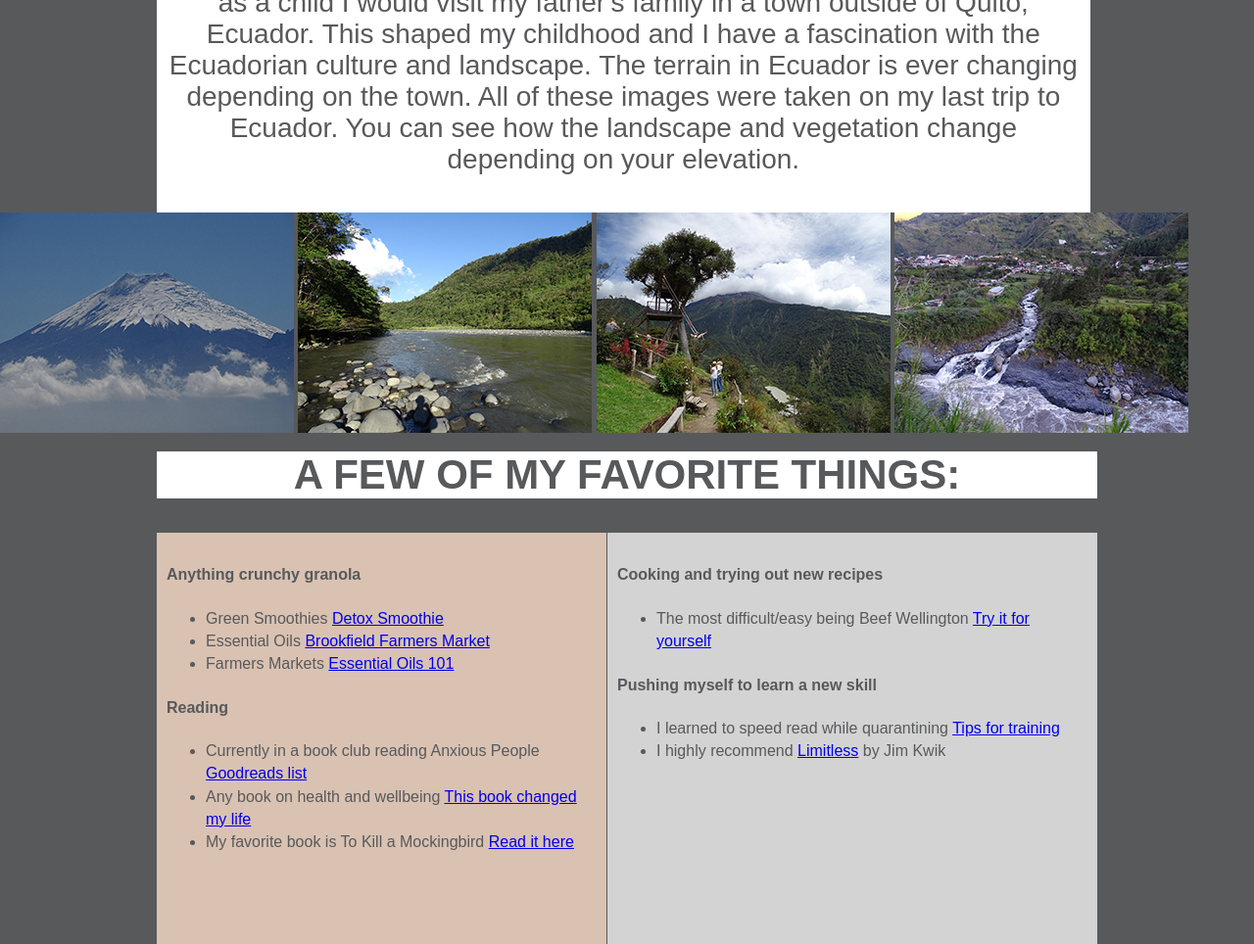
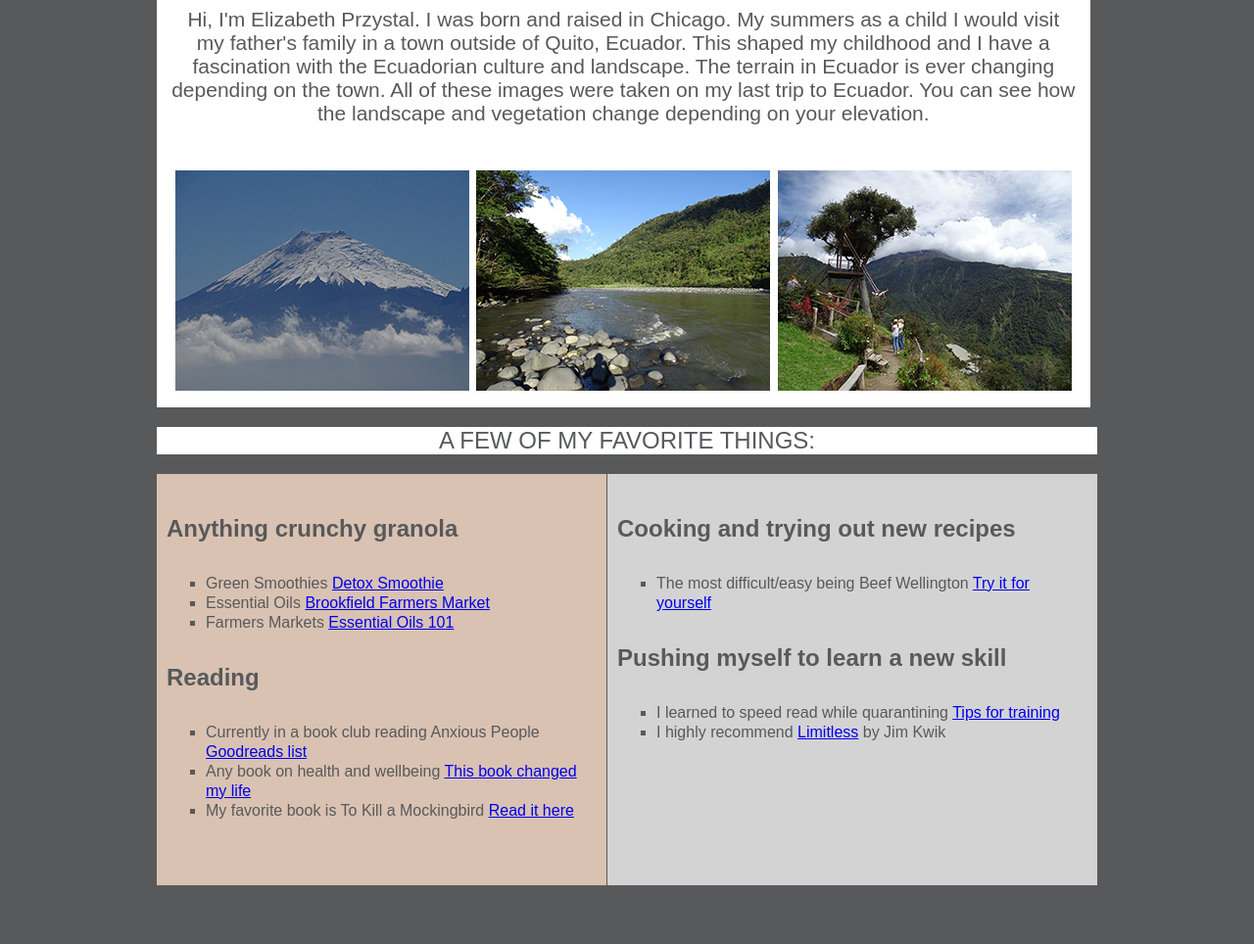
Before and after one commit to eprzystal/itmd361_project2, a plain HTML site: page index.html in a window 1280 px wide. Shown: the part 910-1874 px from the top of the page at 98% size. After the commit the page ends 1814 px from the top, so only its background shows below. Drawn offline with Linux system fonts and the light colour scheme; a web font is replaced by a local one.

Commit message:
adjusting font sizing

```diff
--- a/css/style_index.css
+++ b/css/style_index.css
@@ -62,7 +62,6 @@ font-weight: 500;
 font-style: italic;
 }
 
-
 body {
     background-color:  #58595B;
 }
@@ -79,6 +78,9 @@ body {
 }
 
 #name {
+    font-family: brandon-grotesque, sans-serif;
+    font-weight: 500;
+    font-style: normal;
     font-size: 2.75em;
     color: #D9C2B2;
     display: inline-block;
@@ -141,6 +143,7 @@ body {
 #nav-links li a:hover {
 	text-decoration: underline;
 }
+
 #nav-second {
     font-family: brandon-grotesque, sans-serif;
     font-size: 1.75em;
@@ -158,6 +161,39 @@ img {
     position: relative;
 }
 
+h1 {
+    font-family: brandon-grotesque, sans-serif;
+    font-weight: 500;
+    font-style: normal;
+    font-size: 1.25em;
+}
+
+p {
+    font-family: brandon-grotesque, sans-serif;
+    font-weight: 300;
+    font-style: normal;
+    font-size: .75em;
+    padding: 5px;
+}
+
+h4 {
+    font-family: brandon-grotesque, sans-serif;
+    font-weight: 600;
+    font-style: normal;
+    font-size: 1.5em;
+    color: #58595B;
+}
+
+h2 {
+    font-family: brandon-grotesque, sans-serif;
+    font-weight: 400;
+    font-style: normal;
+    font-size: 1.5em;
+    color: #58595B;
+    background-color: white;
+    text-align: center;
+}
+
 #profile {
     background-color: white;
     font-family: brandon-grotesque, sans-serif;
@@ -169,10 +205,6 @@ img {
     padding: 2px;
 }
 
-#content-wrapper {
-    margin-top: -20px;
-}
-
 #heading {
     font-family: brandon-grotesque, sans-serif;
     font-weight: 600;
@@ -181,15 +213,10 @@ img {
     text-align: center;
     color: #58595B;
     background-color: white;
+    margin-top: -20px;
 }
 
 #left-sidebar {
-    font-family: brandon-grotesque, sans-serif;
-    font-weight: 300;
-    font-style: normal;
-    line-height: 1.45em;
-    color: #58595B;
-    list-style-type: none;
     background-color: #D9C2B2;
 	float: left;
 	width: 45.75%;
@@ -197,13 +224,17 @@ img {
     padding: 10px;
     }
 
+#left-sidebar li {
+    font-family: brandon-grotesque, sans-serif;
+    font-weight: 400;
+    font-style: normal;
+    font-size: 1em;
+    line-height: 1.25em;
+    color: #58595B;
+    list-style-type: square;
+}
+
 #right-sidebar {
-    font-family: brandon-grotesque, sans-serif;
-    font-weight: 300;
-    font-style: normal;
-    line-height: 1.45em;
-    color: #58595B;
-    list-style-type: none;
     background-color: lightgray;
 	float: right;
 	width: 50%;
@@ -211,14 +242,12 @@ img {
     padding: 10px;
     }
 
-
-#footer-info {
-    list-style-type: none;
-    text-align: left;
-    color: white;
-	background-color: #58595B;
-    width: 100%;
-	height: 80px;
-	clear: both;
-    padding: 20px;
+#right-sidebar li {
+    font-family: brandon-grotesque, sans-serif;
+    font-weight: 400;
+    font-style: normal;
+    font-size: 1em;
+    line-height: 1.25em;
+    color: #58595B;
+    list-style-type: square;
 }
--- a/index.html
+++ b/index.html
@@ -7,6 +7,7 @@
     <link rel="stylesheet" type="text/css" href="css/style_index.css">
 	<link rel="stylesheet" href="https://use.typekit.net/rqq2mum.css">
 </head>
+<body>
   <header id="main-header" class="container">
     <div id="header-info">
 	  <h1 id="name">ELIZABETH PRZYSTAL</h1>
@@ -17,9 +18,8 @@
         </ul>
 	</div>
   </header>
-
   <div id="about-me" class="container">
-    <section id="nav-second">
+    <section id="nav-second" class="container">
 	  <img src="images/quilatoalake.jpg" alt="Lake Quilatoa">
 	    <h1>A LITTLE ABOUT ME:</h1>
 		  <img src="images/elizabethprzystal.jpg" alt="Elizabeth Przystal">
@@ -27,17 +27,12 @@
 		  This shaped my childhood and I have a fascination with the Ecuadorian culture and landscape.  The terrain in Ecuador is ever changing depending on the town.
 		  All of these images were taken on my last trip to Ecuador.  You can see how the landscape and vegetation change depending on your elevation.</p>
 	</section>
-	</div>
-	<div id="ecuador">
-    <section id="landscape-images">
+    <section id="nav-second" class="landscape-images">
 		<img src="images/cotopaxi.jpg" alt="Cotopaxi volcano">
 		<img src="images/stream.jpg" alt="Stream from volcano">
 		<img src="images/swinginbanos.jpg" alt="Swing at the End of the Earth in Banos">
-        <img src="images/valleyofmountains.jpg" alt="Valley in Banos">
  	</section>
-    </div>
-    <div id="content-wrapper" class="container">
-	  <section id="heading">
+	<section id="nav-third" class="fav">
       <h2>A FEW OF MY FAVORITE THINGS:</h2>
 	</section>
 	    <aside id="left-sidebar">
```
Also changed, not shown: images/elizabethprzystal.jpg. Lines whose indentation alone changed are shown as unchanged.
